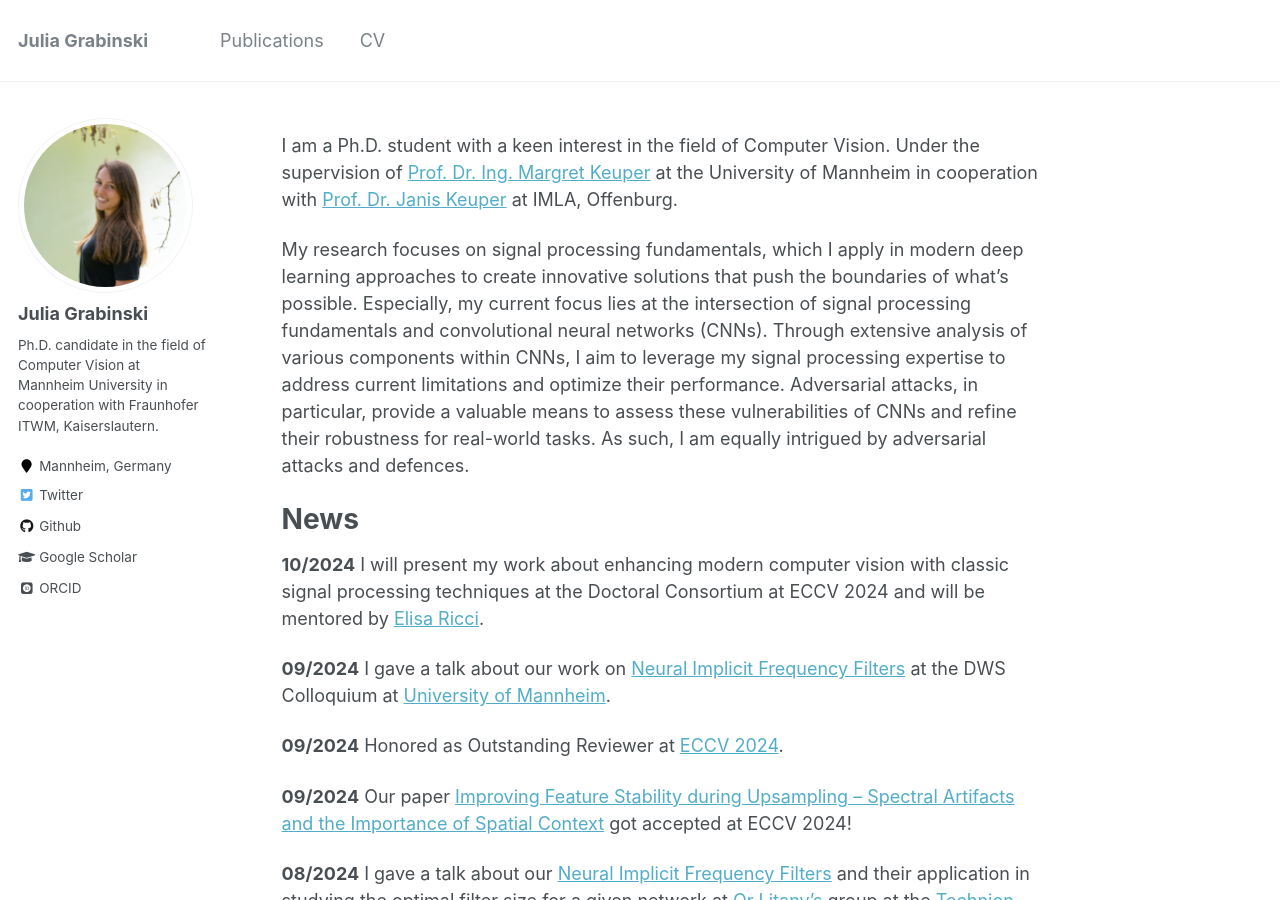
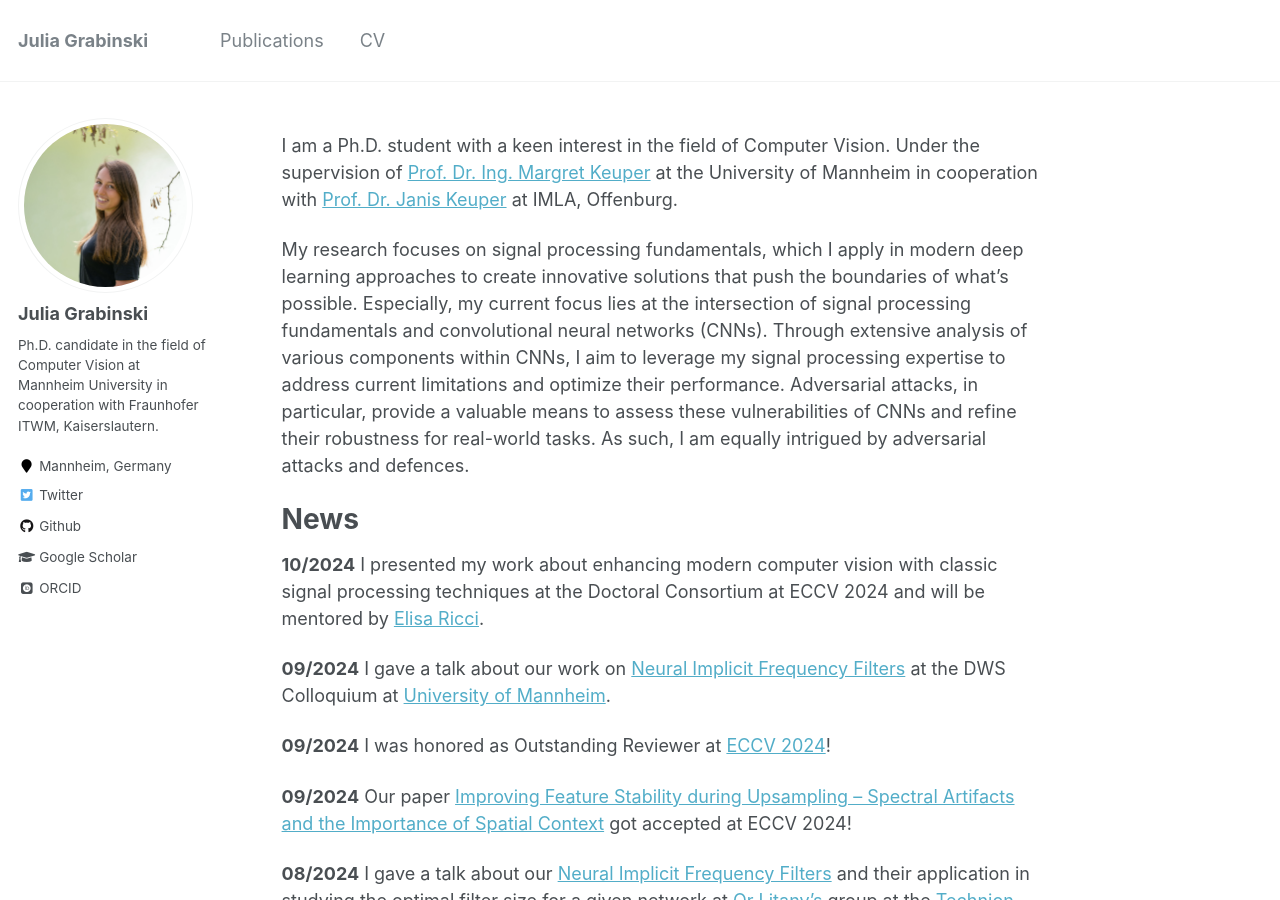
Before and after one commit to GeJulia/gejulia.github.io, a Jekyll site: the page built from _pages/about.md, in a window 1280 px wide and 900 px high. Built offline with Jekyll 4.4.1, drawn with Linux system fonts in a browser that asks for light colours; some web fonts are replaced.

Commit message:
update news

```diff
--- a/_pages/about.md
+++ b/_pages/about.md
@@ -15,11 +15,11 @@ My research focuses on signal processing fundamentals, which I apply in modern d
 
 News
 ======
-**10/2024** I will present my work about enhancing modern computer vision with classic signal processing techniques at the Doctoral Consortium at ECCV 2024 and will be mentored by [Elisa Ricci](https://eliricci.eu/).
+**10/2024** I presented my work about enhancing modern computer vision with classic signal processing techniques at the Doctoral Consortium at ECCV 2024 and will be mentored by [Elisa Ricci](https://eliricci.eu/).
 
 **09/2024** I gave a talk about our work on [Neural Implicit Frequency Filters](https://openreview.net/forum?id=xRy1YRcHWj) at the DWS Colloquium at [University of Mannheim](https://www.uni-mannheim.de/dws/).
 
-**09/2024** Honored as Outstanding Reviewer at [ECCV 2024](https://eccv.ecva.net/Conferences/2024/Reviewers#all-outstanding-reviewers).
+**09/2024** I was honored as Outstanding Reviewer at [ECCV 2024](https://eccv.ecva.net/Conferences/2024/Reviewers#all-outstanding-reviewers)!
 
 **09/2024** Our paper [Improving Feature Stability during Upsampling – Spectral Artifacts and the Importance of Spatial Context](https://www.ecva.net/papers/eccv_2024/papers_ECCV/papers/07582.pdf) got accepted at ECCV 2024!
 
```
